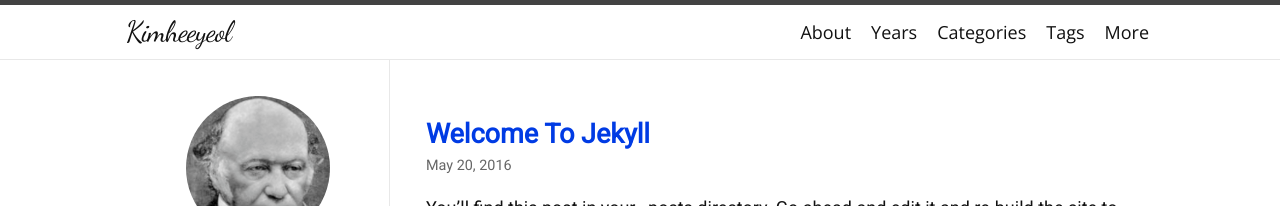
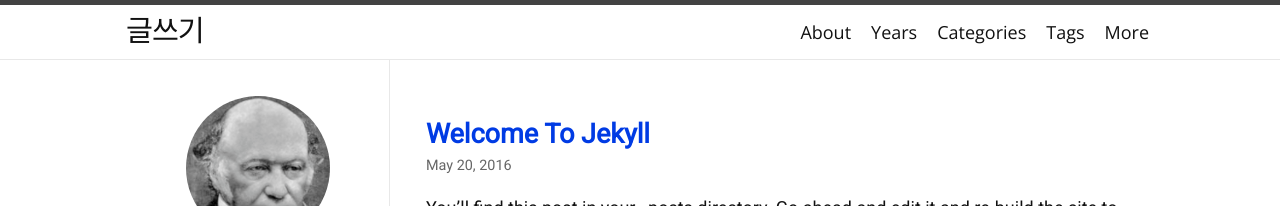
Before and after one commit to zivong/jekyll-theme-hamilton, a Jekyll site: the page built from index.html, in a window 1280 px wide. Shown: the top 206 px of the page. Built offline with Jekyll 4.4.1, drawn with Linux system fonts in a browser that asks for light colours; nearby versions of some CDN libraries; some web fonts are replaced; the list of posts is cut into pages by our own code.

Commit message:
Update _config.yml

```diff
--- a/_config.yml
+++ b/_config.yml
@@ -1,4 +1,4 @@
-title: Kimheeyeol
+title: 글쓰기
 description: A minimal and beautiful Jekyll theme best for writing and note-taking.
 author: Kim Heeyeol
 avatar: /logo.png
```
